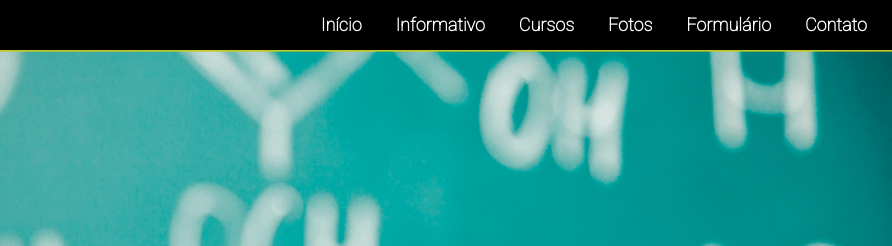
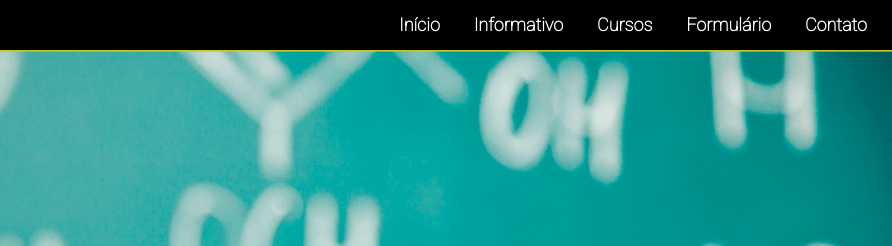
Before and after one commit to Daniwol/TRABALHO-CEM, a plain HTML site: page index.html in a window 1280 px wide. Shown: the top 246 px of the page, 388-1280 px from the left. Drawn offline with Linux system fonts and the light colour scheme.

Commit message:
Nova alteração, site quase completo 28/09

```diff
--- a/index.html
+++ b/index.html
@@ -19,7 +19,6 @@
             <li><a class="menu" href= "#" >Início</a></li>
             <li><a class="menu" href= "#Informativo" >Informativo</a></li>
             <li><a class="menu" href= "#Cursos" >Cursos</a></li>
-            <li><a class="menu" href= "#Fotos" >Fotos</a></li>
             <li><a class="menu" href= "#Formulario" >Formulário</a></li>
             <li><a class="menu" href= "#Contato" >Contato</a></li>
         </ul>
```
